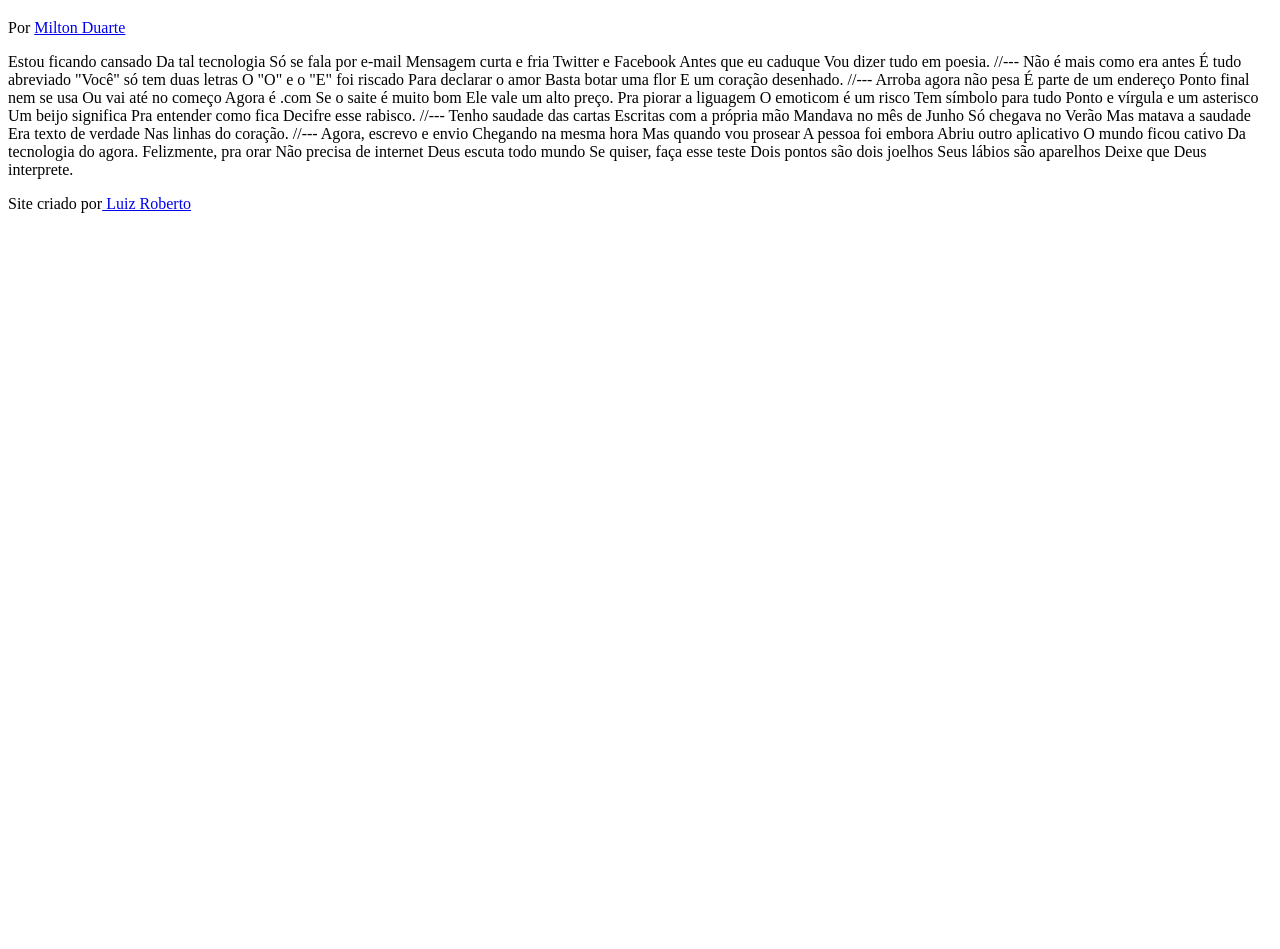
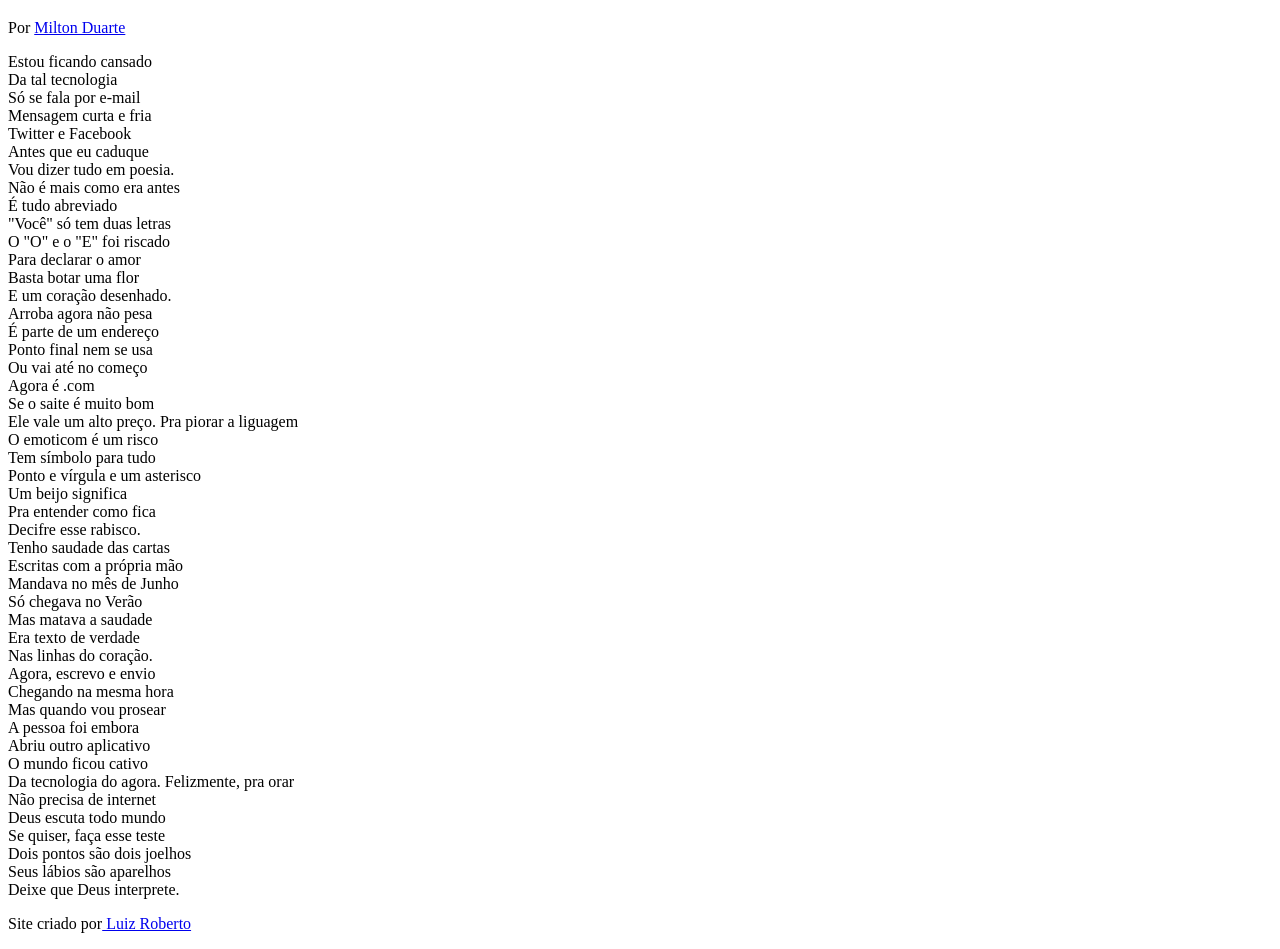
Before and after one commit to Lrfilho/html-css, a plain HTML site: page Desafios/Desafio012/index.html in a window 1280 px wide. Shown: the part 61-1010 px from the top of the page. Before the commit the page ends 800 px from the top, so only its background shows below. Drawn offline with Linux system fonts and the light colour scheme.

Commit message:
Atualizei

```diff
--- a/Desafios/Desafio012/index.html
+++ b/Desafios/Desafio012/index.html
@@ -4,6 +4,7 @@
     <meta charset="UTF-8">
     <meta name="viewport" content="width=device-width, initial-scale=1.0">
     <title>Cordel Moderno</title>
+    <link rel="stylesheet" href="style.css">
 </head>
 <body>
     <header>
@@ -13,69 +14,79 @@
 
     </header>
 
-    Estou ficando cansado
-    Da tal tecnologia
-    Só se fala por e-mail
-    Mensagem curta e fria
-    Twitter e Facebook
-    Antes que eu caduque
+    <section>
+        Estou ficando cansado <br>
+        Da tal tecnologia<br>
+        Só se fala por e-mail<br>
+        Mensagem curta e fria<br>
+        Twitter e Facebook<br>
+        Antes que eu caduque<br>
         Vou dizer tudo em poesia.
+    </section>
 
-    //---
 
-    Não é mais como era antes
-    É tudo abreviado
-    "Você" só tem duas letras
-    O "O" e o "E" foi riscado
-    Para declarar o amor
-    Basta botar uma flor
+
+    <section>
+        Não é mais como era antes<br>
+        É tudo abreviado<br>
+        "Você" só tem duas letras<br>
+        O "O" e o "E" foi riscado<br>
+        Para declarar o amor<br>
+        Basta botar uma flor<br>
         E um coração desenhado.
+    </section>
 
-    //---
 
-    Arroba agora não pesa
-    É parte de um endereço
-    Ponto final nem se usa
-    Ou vai até no começo
-    Agora é .com
-    Se o saite é muito bom
+
+    <section>
+        Arroba agora não pesa<br>
+        É parte de um endereço<br>
+        Ponto final nem se usa<br>
+        Ou vai até no começo<br>
+        Agora é .com<br>
+        Se o saite é muito bom<br>
         Ele vale um alto preço.
 
-    Pra piorar a liguagem
-    O emoticom é um risco
-    Tem símbolo para tudo
-    Ponto e vírgula e um asterisco
-    Um beijo significa
-    Pra entender como fica
+        Pra piorar a liguagem<br>
+        O emoticom é um risco<br>
+        Tem símbolo para tudo<br>
+        Ponto e vírgula e um asterisco<br>
+        Um beijo significa<br>
+        Pra entender como fica<br>
         Decifre esse rabisco.
+    </section>
 
-    //---
 
-    Tenho saudade das cartas
-    Escritas com a própria mão
-    Mandava no mês de Junho
-    Só chegava no Verão
-    Mas matava a saudade
-    Era texto de verdade
+
+    <section>
+        Tenho saudade das cartas<br>
+        Escritas com a própria mão<br>
+        Mandava no mês de Junho<br>
+        Só chegava no Verão<br>
+        Mas matava a saudade<br>
+        Era texto de verdade<br>
         Nas linhas do coração.
+    </section>
 
-    //---
 
-    Agora, escrevo e envio
-    Chegando na mesma hora
-    Mas quando vou prosear
-    A pessoa foi embora
-    Abriu outro aplicativo
-    O mundo ficou cativo
+
+    <section>
+        Agora, escrevo e envio<br>
+        Chegando na mesma hora<br>
+        Mas quando vou prosear<br>
+        A pessoa foi embora<br>
+        Abriu outro aplicativo<br>
+        O mundo ficou cativo<br>
         Da tecnologia do agora.
 
-    Felizmente, pra orar
-    Não precisa de internet
-    Deus escuta todo mundo
-    Se quiser, faça esse teste
-    Dois pontos são dois joelhos
-    Seus lábios são aparelhos
+        Felizmente, pra orar<br>
+        Não precisa de internet<br>
+        Deus escuta todo mundo<br>
+        Se quiser, faça esse teste<br>
+        Dois pontos são dois joelhos<br>
+        Seus lábios são aparelhos<br>
         Deixe que Deus interprete.
+    </section>
 
     <footer>
         <p>Site criado por<a href="#"> Luiz Roberto</a></p>
--- /dev/null
+++ b/Desafios/Desafio012/style.css
@@ -0,0 +1 @@
+@charset "UTF-8";
```
Lines whose indentation alone changed are shown as unchanged.
